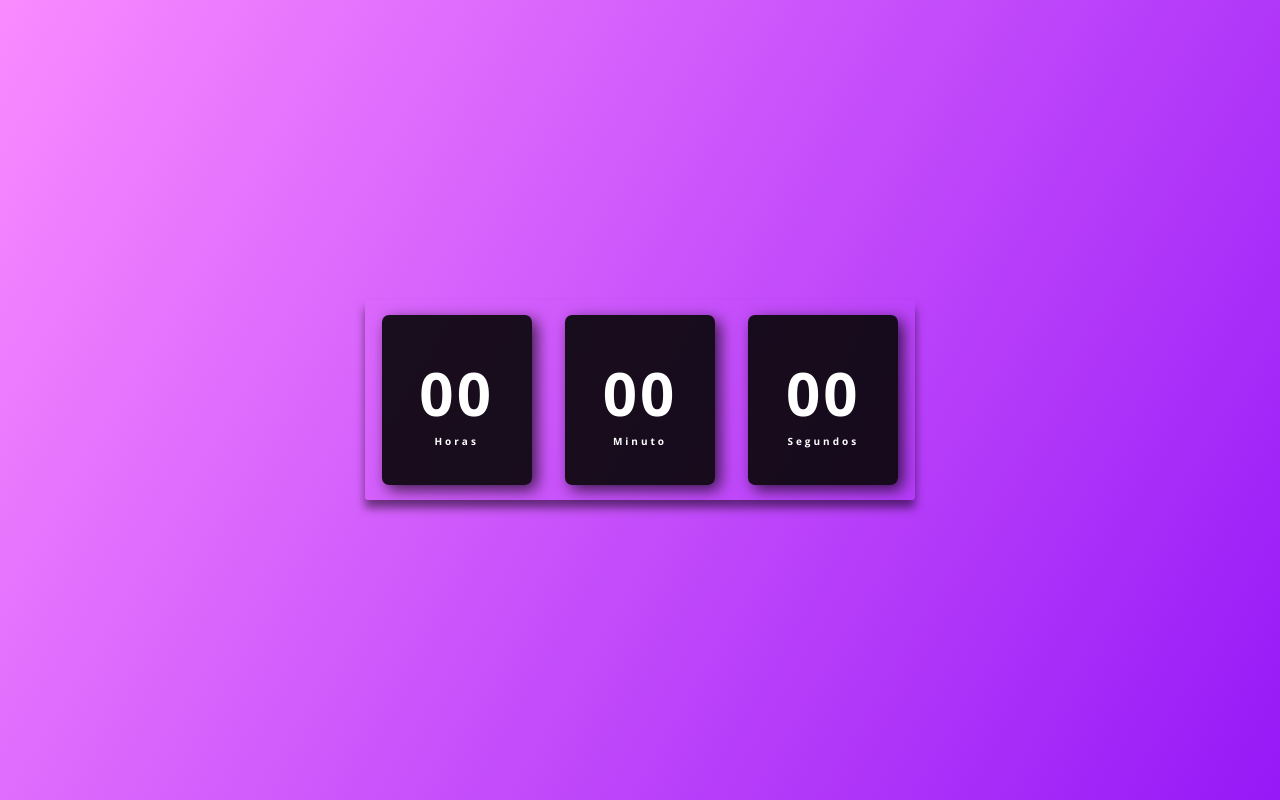
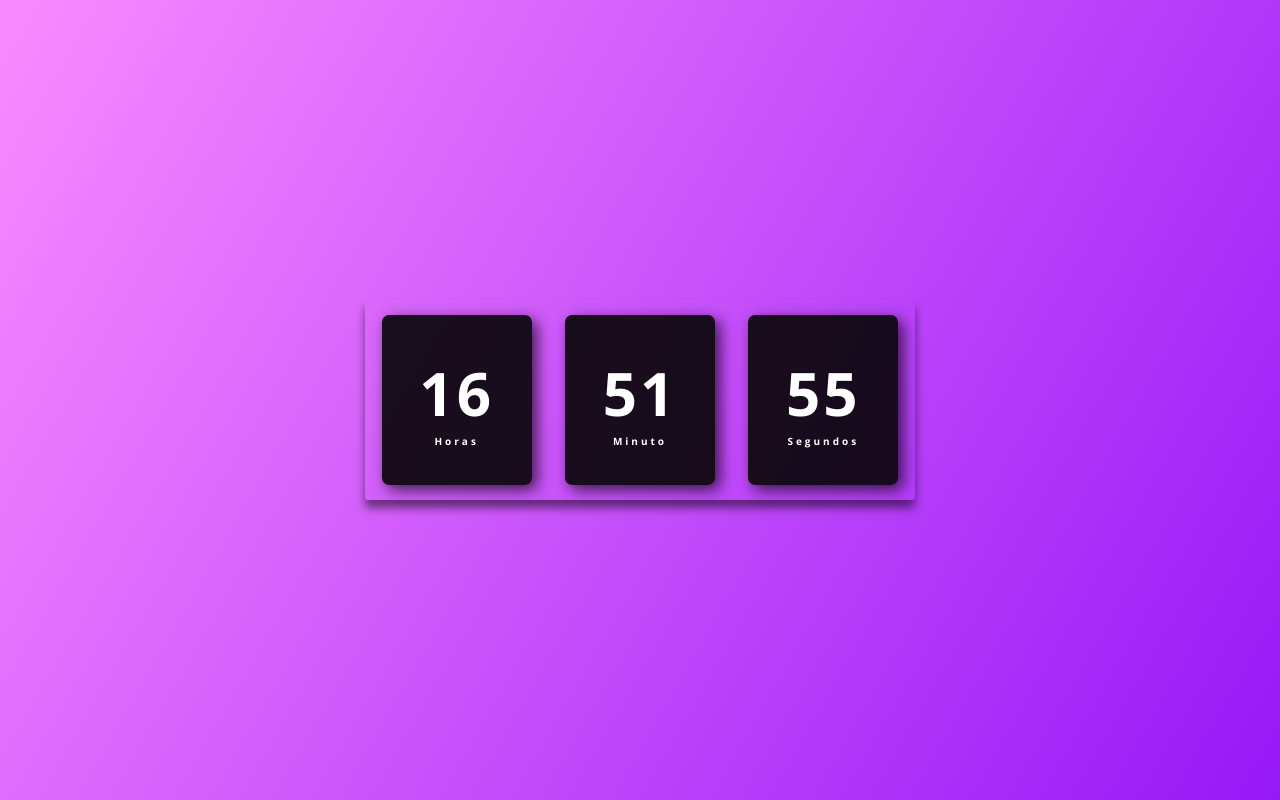
Before and after one commit to GuedesCoder/Rel-gio-Digital, a plain HTML site: page index.html in a window 1280 px wide. Drawn offline with nearby package versions, Linux system fonts and the light colour scheme.

Commit message:
Criação do Script torna o relógio funcional

```diff
--- a/assets/script.js
+++ b/assets/script.js
@@ -0,0 +1,20 @@
+const horas = document.getElementById("horas");
+const minutos = document.getElementById("minutos");
+const segundos = document.getElementById("segundos");
+
+const relogio = setInterval(function time() {
+  let dateToday = new Date();
+  let hour = dateToday.getHours();
+  let minutes = dateToday.getMinutes();
+  let seconds = dateToday.getSeconds();
+
+  if (hour < 10) hour = "0" + hour;
+
+  if (minutes < 10) minutes = "0" + minutes;
+
+  if (seconds < 10) seconds = "0" + seconds;
+
+  horas.textContent = hour;
+  minutos.textContent = minutes;
+  segundos.textContent = seconds;
+});
--- a/index.html
+++ b/index.html
@@ -6,7 +6,7 @@
     <meta name="viewport" content="width=device-width, initial-scale=1.0">
     <link rel="shortcut icon" href="/assets/images/favicon.ico" type="image/x-icon">
     <link rel="stylesheet" href="assets/styles.css">
-    <title>Relógio Digital</title>
+    <title>Deb's Clock</title>
 </head>
 
 <body>
@@ -24,6 +24,7 @@
             <span class="tempo">Segundos</span>
         </div>
     </div>
+    <script src="assets/script.js"></script>
 </body>
 
 </html>
```
